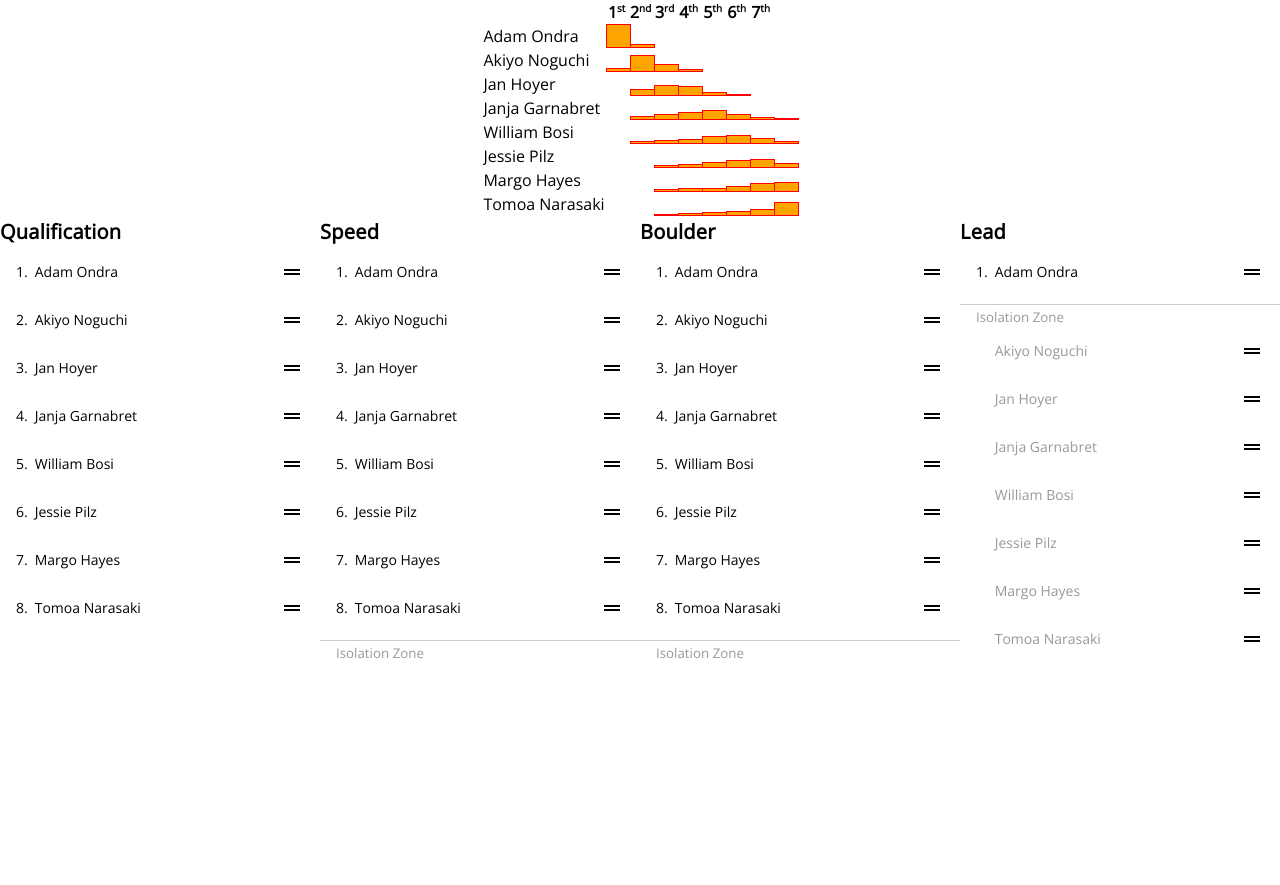
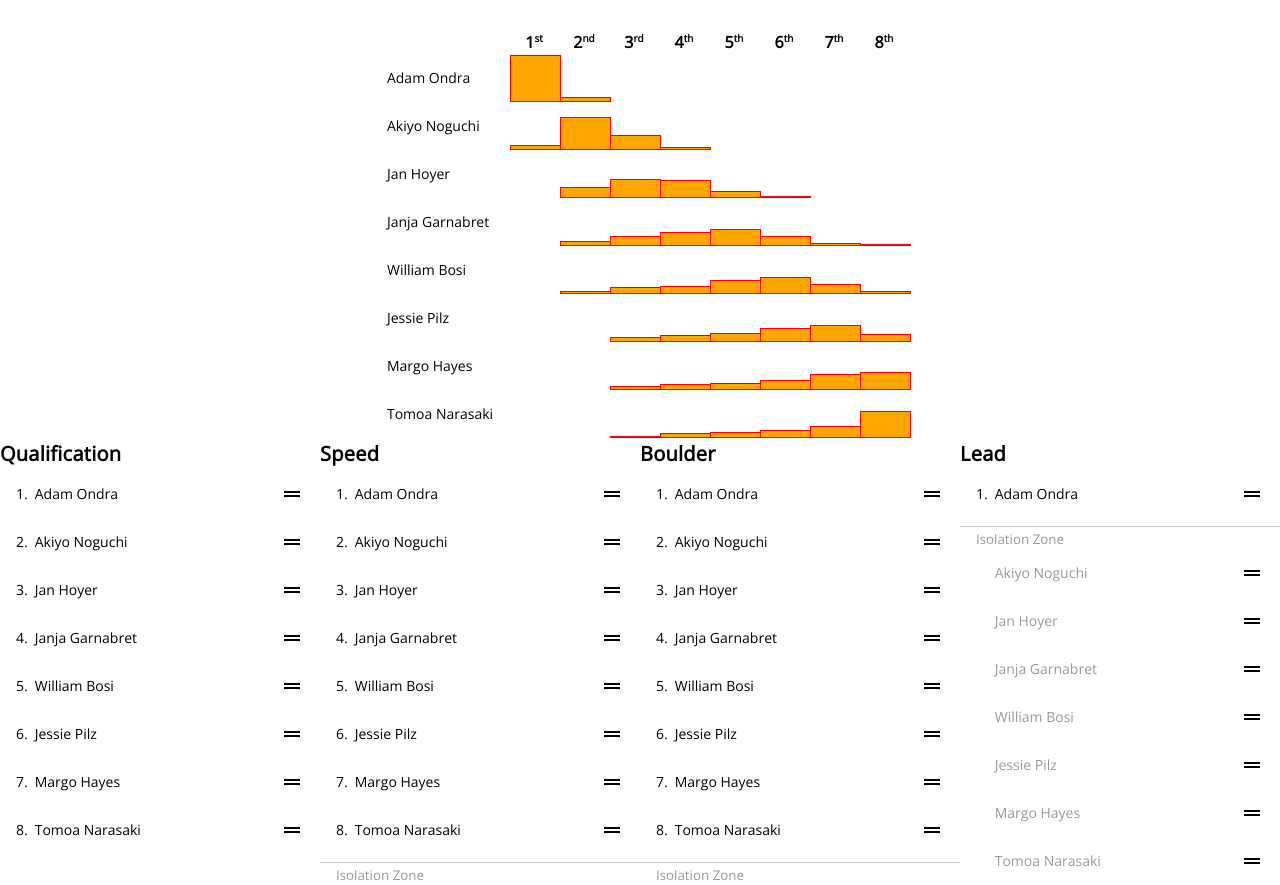
Before and after one commit to harrybiddle/compdex.rocks, a React (Create React App) app: page / in a window 1280 px wide. Before the commit the page ends 800 px from the top, so only its background shows below. Built offline with nearby package versions, Linux system fonts and the light colour scheme.

Commit message:
Ridgeline plot styling

```diff
--- a/src/components/ridgelineplot/RidgelinePlot.js
+++ b/src/components/ridgelineplot/RidgelinePlot.js
@@ -28,8 +28,8 @@ class RidgelinePlot extends React.Component {
     const rowStyle = { height: "1em" };
     const valueCellStyle = {
       padding: "0px",
-      minWidth: "1.5em",
-      maxWidth: "1.5em",
+      minWidth: "50px",
+      maxWidth: "50px",
       minHeight: "1.5em",
       maxHeight: "1.5em",
       height: "1.5em"
@@ -47,11 +47,11 @@ class RidgelinePlot extends React.Component {
     }
 
     return (
-      <div id="probabilities-container">
+      <div id="probabilities-container" style={{ marginTop: "30px" }}>
         <table style={{ padding: "0px", borderSpacing: "0px" }}>
           <thead>
             <tr style={rowStyle}>
-              {Array.from(headers(this.props.athletes.length)).map(x => (
+              {Array.from(headers(this.props.athletes.length + 1)).map(x => (
                 <th key={"header" + x[0]} style={valueCellStyle}>
                   {x[0]}
                   <sup style={{ fontSize: "x-small" }}>{x[1]}</sup>
@@ -65,13 +65,20 @@ class RidgelinePlot extends React.Component {
                 {/* First cell is the athlete's name */}
                 <td
                   style={{
-                    padding: "0px",
                     // maximum width of first column
                     maxWidth: "130px",
                     // hide overflow text behind ellipses
                     textOverflow: "ellipsis",
                     whiteSpace: "nowrap",
-                    overflow: "hidden"
+                    overflow: "hidden",
+                    //
+                    fontSize: "14px",
+                    height: "32px",
+                    lineHeight: "1.43",
+                    padding: "8px 16px 8px 16px",
+                    // vertically center text
+                    display: "flex",
+                    alignItems: "center"
                   }}
                 >
                   {athleteName}
```
